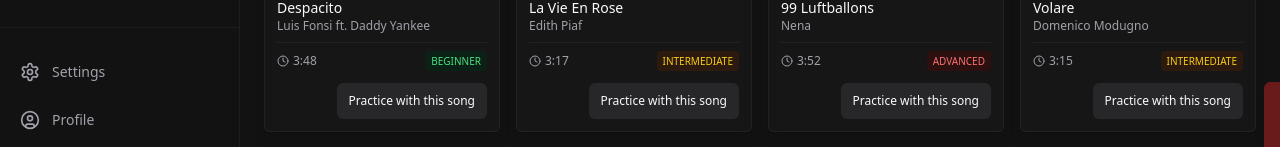
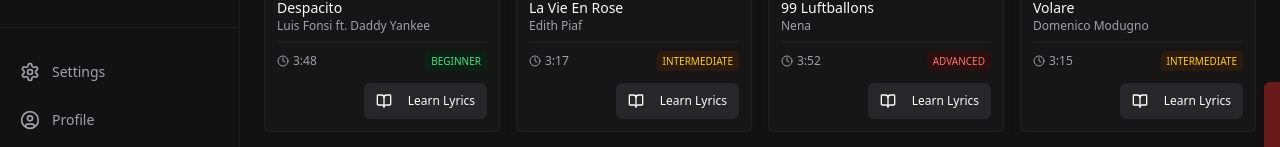
Before and after one commit to singafyapp/singafyv3, a React (Vite) app: page /songs in a window 1280 px wide. Shown: the part 588-735 px from the top of the page. Built offline with nearby package versions, Linux system fonts and the light colour scheme; no server answers; grey boxes are pictures that could not be loaded.

Commit message:
Remove practice option from song card
Remove the "Practice" option from the dropdown menu in the song card component.

```diff
--- a/src/components/dashboard/RecommendedSongCard.tsx
+++ b/src/components/dashboard/RecommendedSongCard.tsx
@@ -1,6 +1,6 @@
 
 import { Song } from "@/types";
-import { Clock, Heart, BookOpen, Mic } from "lucide-react";
+import { Clock, Heart, BookOpen } from "lucide-react";
 import { formatTime } from "@/lib/utils";
 import { cn } from "@/lib/utils";
 import { useState } from "react";
@@ -118,21 +118,15 @@ export function RecommendedSongCard({
 
         {showActions && (
           <div className="mt-3 flex justify-end">
-            <DropdownMenu>
-              <DropdownMenuTrigger asChild>
-                <Button size="sm" variant="secondary" className="text-xs">Practice with this song</Button>
-              </DropdownMenuTrigger>
-              <DropdownMenuContent align="end" className="bg-spotify-lightgray border-white/10">
-                <DropdownMenuItem onClick={handleLearnClick} className="cursor-pointer">
-                  <BookOpen className="h-4 w-4 mr-2" />
-                  <span>Lyric Learning</span>
-                </DropdownMenuItem>
-                <DropdownMenuItem onClick={onPractice} className="cursor-pointer">
-                  <Mic className="h-4 w-4 mr-2" />
-                  <span>Practice</span>
-                </DropdownMenuItem>
-              </DropdownMenuContent>
-            </DropdownMenu>
+            <Button
+              size="sm"
+              variant="secondary"
+              className="text-xs"
+              onClick={handleLearnClick}
+            >
+              <BookOpen className="h-4 w-4 mr-2" />
+              Learn Lyrics
+            </Button>
           </div>
         )}
       </div>
```
